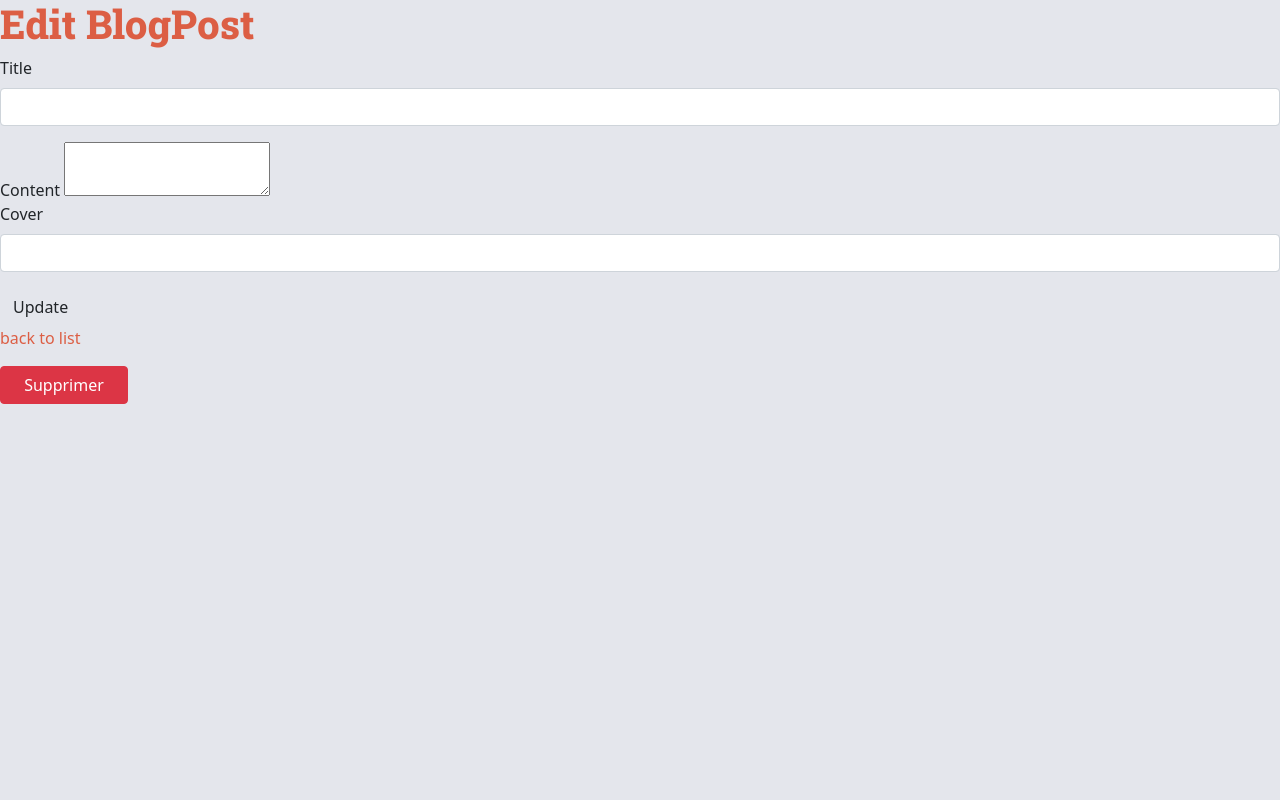
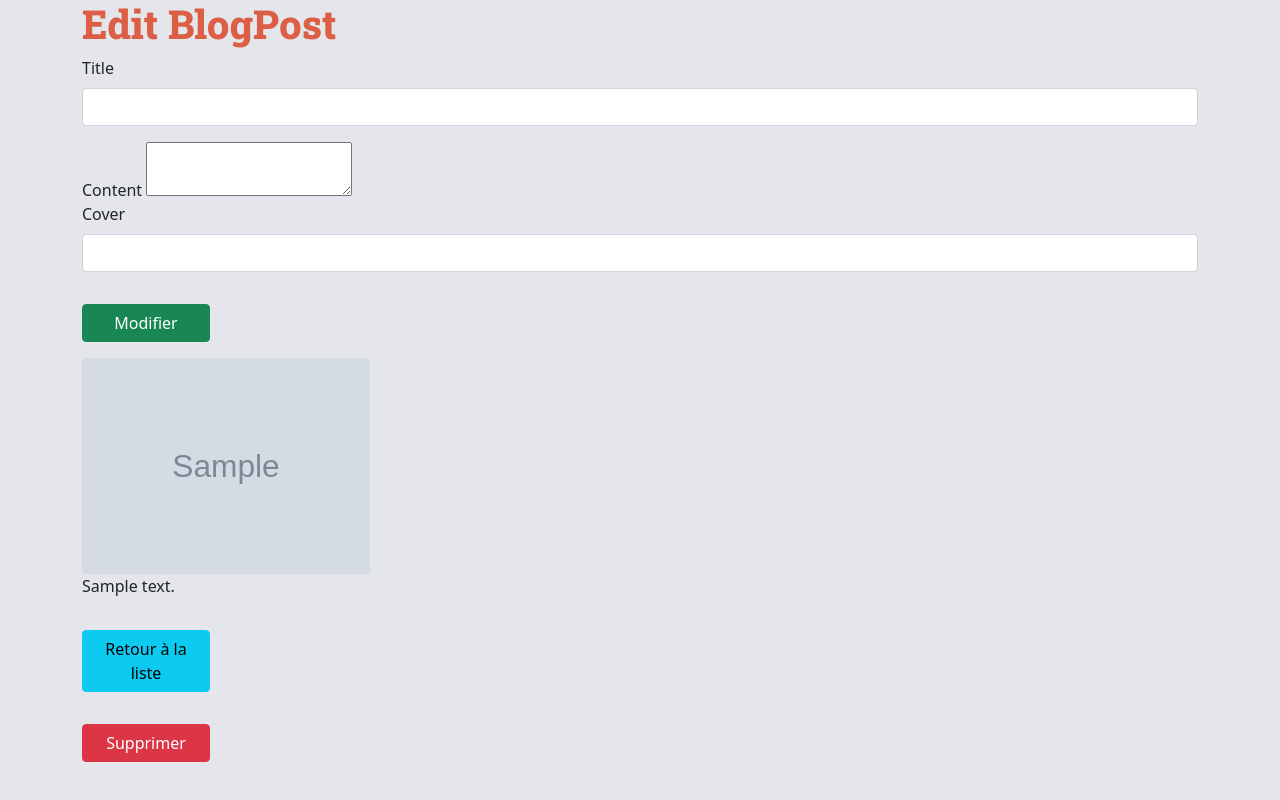
Before and after one commit to Orignal42/spaceblog, a Symfony app: template templates/admin_blog_post/edit.html.twig in a window 1280 px wide. Run offline with Twig, Linux system fonts and the light colour scheme; the template is opened without the code that fills it: most values are stand-ins (such as "Sample title", 1, 10 or a date in 2020); grey boxes marked "Sample" are stand-in pictures; form fields are guessed from the names that the template uses; some libraries are stand-ins or nearby versions.

Commit message:
13:26 10/02

```diff
--- a/templates/admin_blog_post/_form.html.twig
+++ b/templates/admin_blog_post/_form.html.twig
@@ -12,7 +12,7 @@
 
 {{ form_row(form.cover) }}
 
-<button class="btn">{{ button_label|default('Save') }}</button>
+<button class="btn btn-success btnform">{{ button_label|default('Sauvegarder') }}</button>
 {{ form_end(form) }}
 
 <script>
--- a/templates/admin_blog_post/edit.html.twig
+++ b/templates/admin_blog_post/edit.html.twig
@@ -1,12 +1,16 @@
 {% extends 'base.html.twig' %}
 
-{% block title %}Edit BlogPost{% endblock %}
+{% block title %}Edit BlogPost
+{% endblock %}
 
 {% block body %}
-    <h1>Edit BlogPost</h1>
-    {{ include('admin_blog_post/_form.html.twig', {'button_label': 'Update'}) }}
+	<div class='container'>
+		<h1>Edit BlogPost</h1>
+		{{ include('admin_blog_post/_form.html.twig', {'button_label': 'Modifier'}) }}
+		<img class="card-img" src="{{ asset ('uploads/cover/' ~ blog_post.cover)}}" alt="Card image cap" style="width: 18rem;">
+		<p class='blogeditadmin'>{{blog_post.content}}</p>
+		<a  class="btn btn-info btnform"href="{{ path('admin_blog_post_index') }}">Retour à la liste</a>
 
-    <a href="{{ path('admin_blog_post_index') }}">back to list</a>
-
-    {{ include('admin_blog_post/_delete_form.html.twig') }}
+		{{ include('admin_blog_post/_delete_form.html.twig') }}
+	</div>
 {% endblock %}
--- a/templates/admin_blog_post/index.html.twig
+++ b/templates/admin_blog_post/index.html.twig
@@ -25,8 +25,8 @@
                 <td>{{ blog_post.cover }}</td>
                 <td>{{ blog_post.createdAt ? blog_post.createdAt|date('Y-m-d H:i:s') : '' }}</td>
                 <td>
-                    <a  class="btn btn-info" href="{{ path('admin_blog_post_show', {'id': blog_post.id}) }}">Voir</a>
-                    <a class="btn btn-success" href="{{ path('admin_blog_post_edit', {'id': blog_post.id}) }}">Modifier</a>
+                    <a  class="btn btn-info btnform" href="{{ path('admin_blog_post_show', {'id': blog_post.id}) }}">Voir</a>
+                    <a class="btn btn-success btnform" href="{{ path('admin_blog_post_edit', {'id': blog_post.id}) }}">Modifier</a>
                 </td>
             </tr>
         {% else %}
@@ -37,5 +37,5 @@
         </tbody>
     </table>
 
-    <a href="{{ path('admin_blog_post_new') }}">Create new</a>
+    <a class="btn btn-info btnform" href="{{ path('admin_blog_post_new') }}">Nouvel Article</a>
 {% endblock %}
--- a/templates/blog_post/show.html.twig
+++ b/templates/blog_post/show.html.twig
@@ -19,10 +19,10 @@
 					<img class="card-img" src="{{ asset ('uploads/cover/' ~ blog_post.cover)}}" alt="Card image cap" style="width: 18rem;">
 				</div>
 				<div class="titleshow">
-					<h1 class="contentblog">{{ blog_post.title }}</h1>
+					<h1 class="blogtitle">{{ blog_post.title }}</h1>
 				</div>
-				<div class="content">
-					{{ blog_post.content | raw }}
+				<div class="contentblog">
+					<p class="contentblogp">{{ blog_post.content | raw }}</p>
 				</div>
 				<div class="publish">
 					<p>
```
Also changed, not shown: public/assets/css/_admin.scss, public/assets/css/_article.scss, public/assets/css/_footer.scss, public/assets/css/_home.scss, public/assets/css/main.css, public/uploads/cover/OIP-1-62050470c120c.jpg (added), 1 other file.
